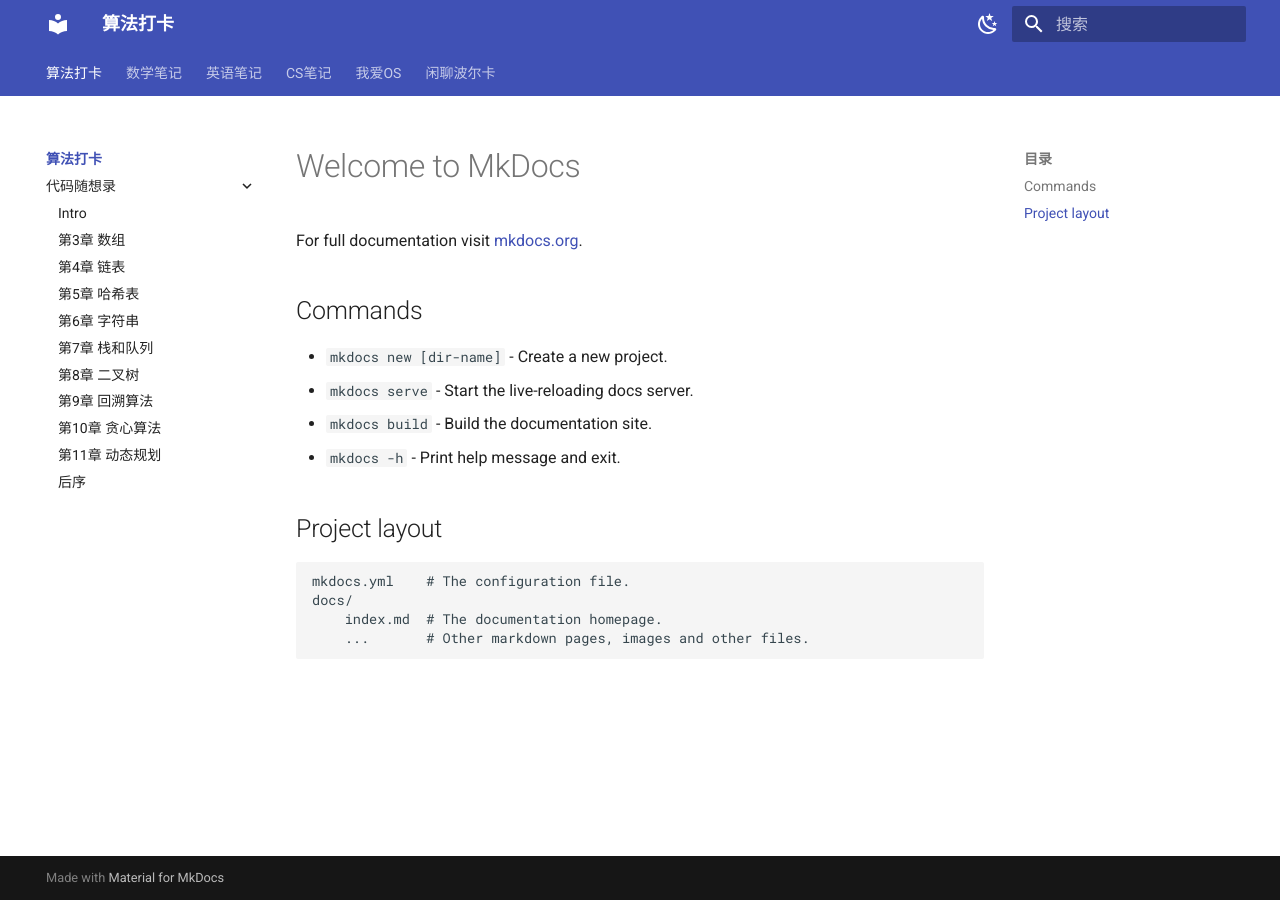
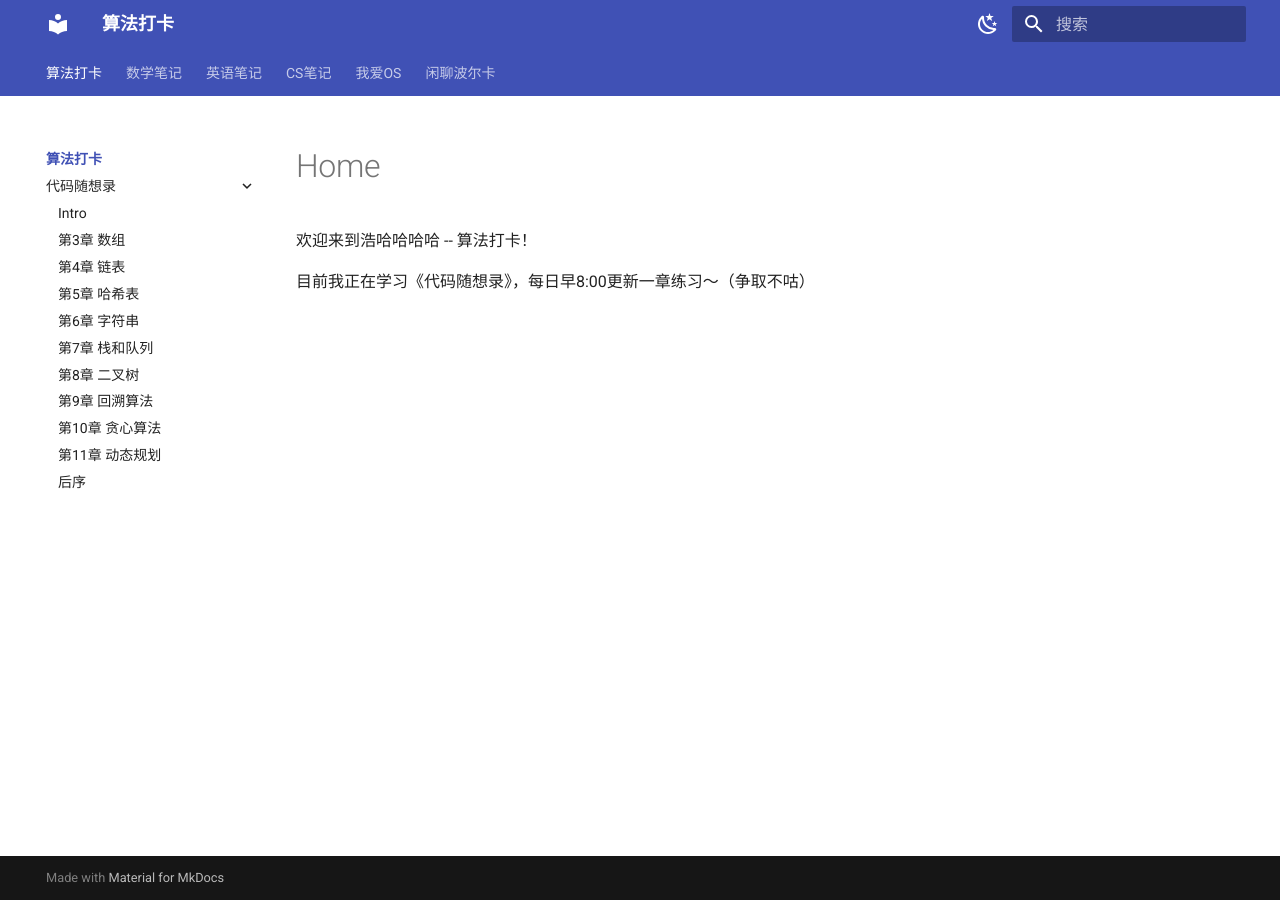
Before and after one commit to Haohahahaha/alg, an MkDocs documentation site: the page built from docs/index.md, in a window 1280 px wide. Built offline with MkDocs 1.6.1 and Material for MkDocs 9.7.7, drawn with Linux system fonts in a browser that asks for light colours.

Commit message:
2022-07-03_16:48:09 update

```diff
--- a/docs/index.md
+++ b/docs/index.md
@@ -1,17 +1,3 @@
-# Welcome to MkDocs
+欢迎来到浩哈哈哈哈 -- 算法打卡！
 
-For full documentation visit [mkdocs.org](https://www.mkdocs.org).
-
-## Commands
-
-* `mkdocs new [dir-name]` - Create a new project.
-* `mkdocs serve` - Start the live-reloading docs server.
-* `mkdocs build` - Build the documentation site.
-* `mkdocs -h` - Print help message and exit.
-
-## Project layout
-
-    mkdocs.yml    # The configuration file.
-    docs/
-        index.md  # The documentation homepage.
-        ...       # Other markdown pages, images and other files.
+目前我正在学习《代码随想录》，每日早8:00更新一章练习～（争取不咕）
```
